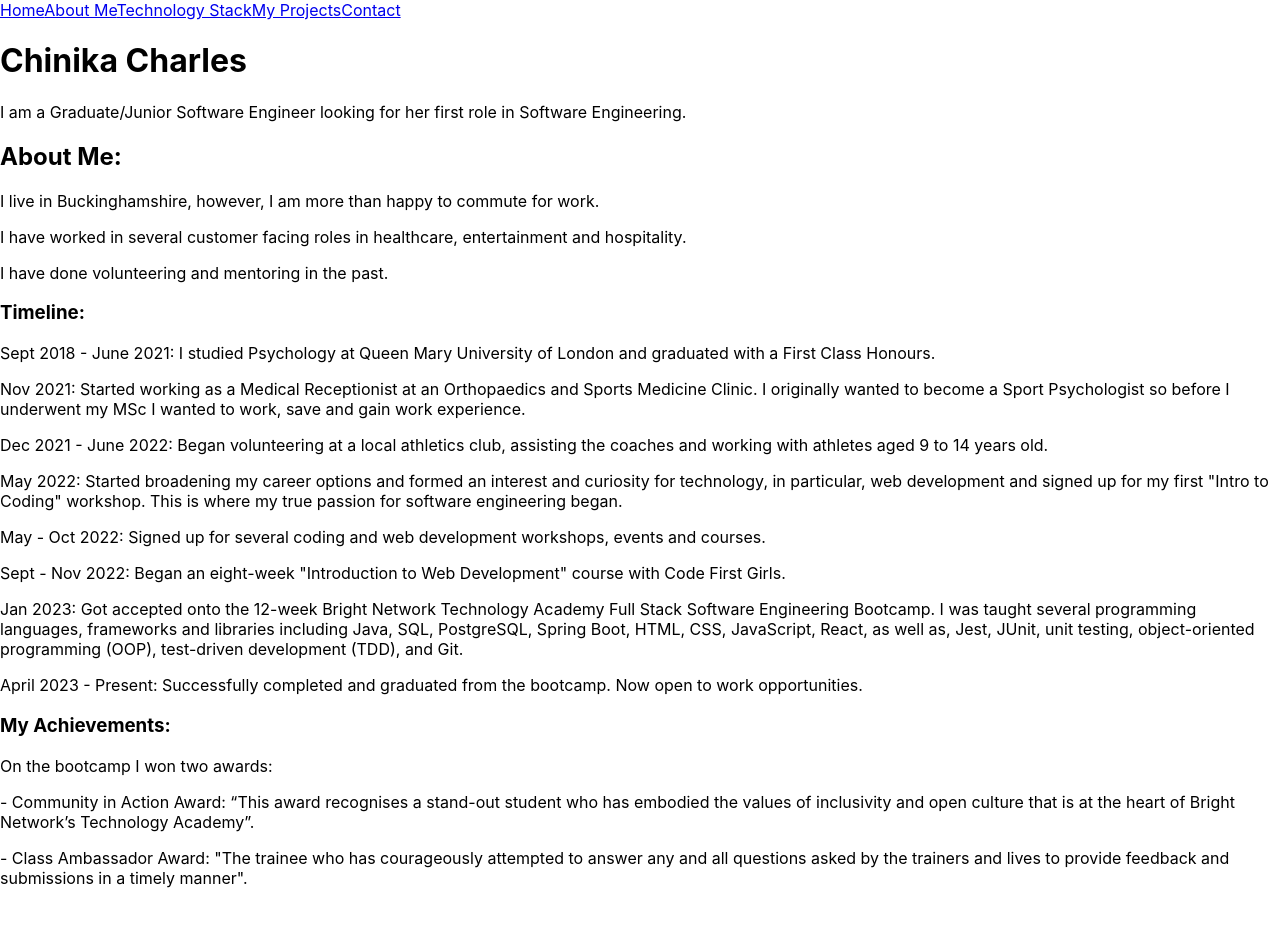
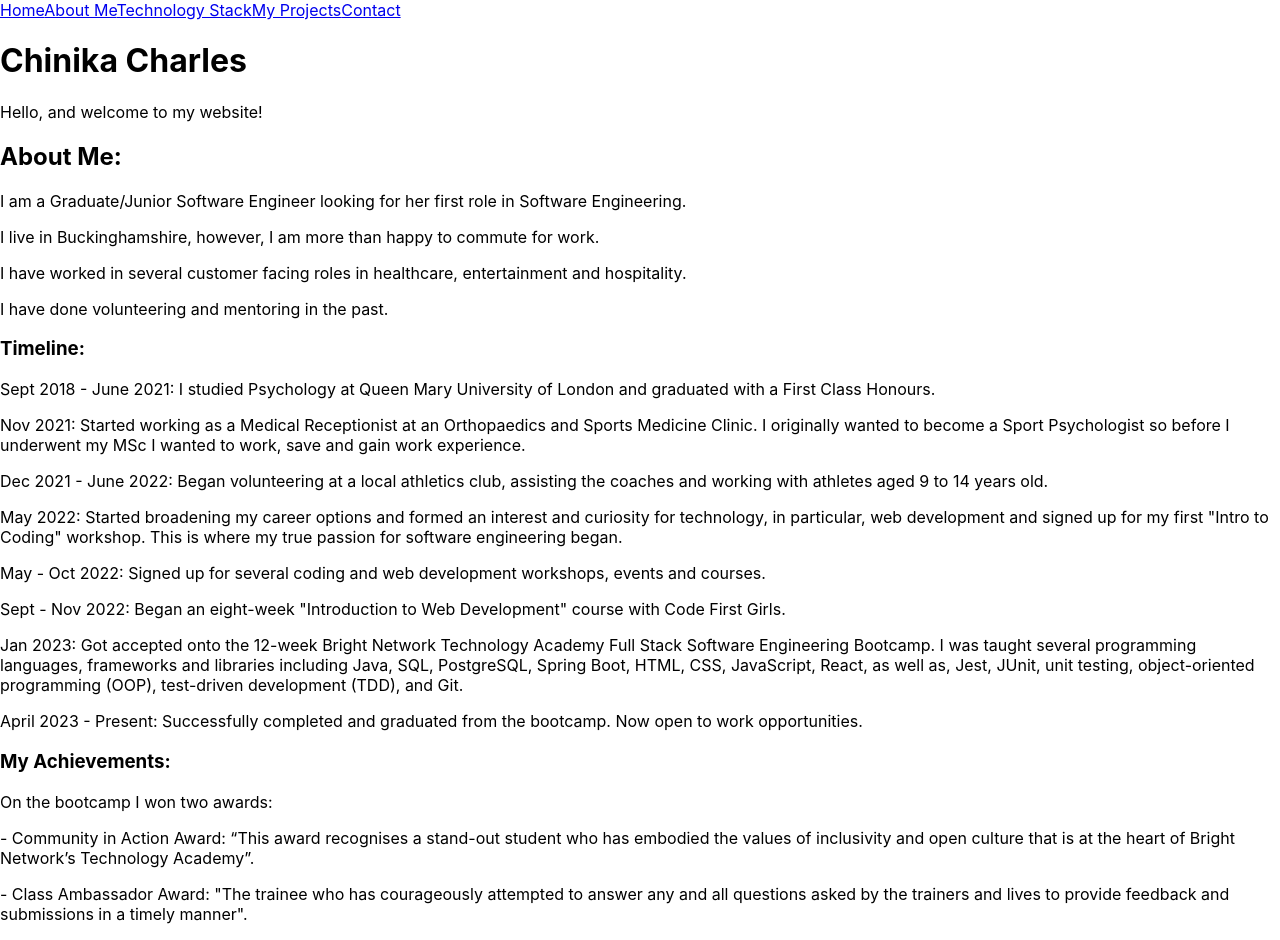
Before and after one commit to ChinikaC/My_Portfolio, a React (Create React App) app: page / in a window 1280 px wide. Before the commit the page ends 904 px from the top, so only its background shows below. Built offline with nearby package versions, Linux system fonts and the light colour scheme.

Commit message:
Updated the 'About me' section

```diff
--- a/src/components/AboutMe.js
+++ b/src/components/AboutMe.js
@@ -5,10 +5,11 @@ const AboutMe = () => {
                 <h1> Chinika Charles</h1>
             </div>
             <div>
-                <p>I am a Graduate/Junior Software Engineer looking for her first role in Software Engineering.</p>
+                <p>Hello, and welcome to my website!</p>
             </div>
             <div>
                 <h2>About Me:</h2>
+                <p>I am a Graduate/Junior Software Engineer looking for her first role in Software Engineering.</p>
                 <p>I live in Buckinghamshire, however, I am more than happy to commute for work. </p>
                 <p>I have worked in several customer facing roles in healthcare, entertainment and hospitality.</p>
                 <p>I have done volunteering and mentoring in the past.</p>
```
